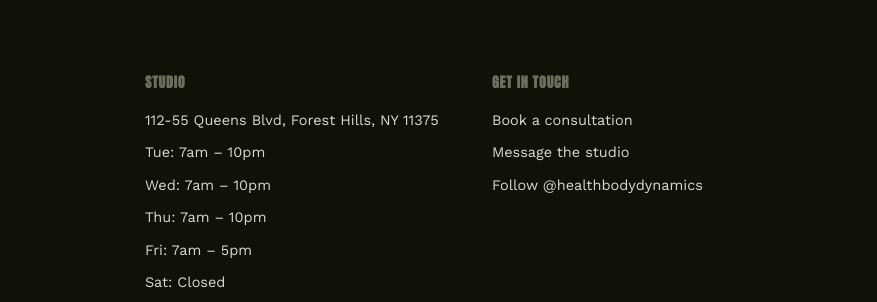
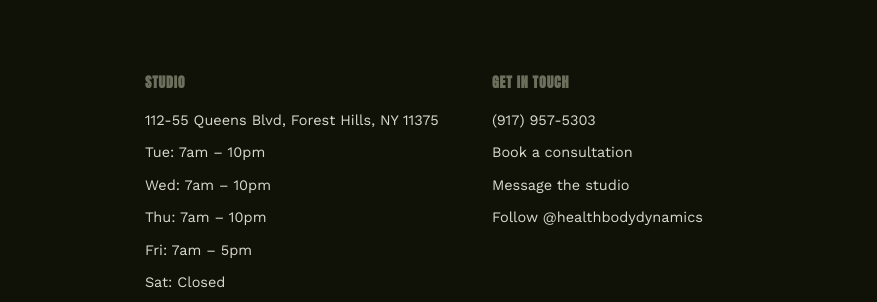
Before and after one commit to Bkl-nyc/HandBD-website, a plain HTML site: page index.html in a window 1280 px wide. Shown: the part 9492-9794 px from the top of the page, 403-1280 px from the left. Drawn offline with nearby package versions, Linux system fonts and the light colour scheme.

Commit message:
Add phone number to contact section in footer for easy access

```diff
--- a/index.html
+++ b/index.html
@@ -2224,6 +2224,7 @@
       <div>
         <h4>Get in touch</h4>
         <ul>
+          <li><a href="tel:+19179575303">(917) 957-5303</a></li>
           <li><a href="#">Book a consultation</a></li>
           <li><a href="#">Message the studio</a></li>
           <li><a href="#">Follow @healthbodydynamics</a></li>
```
